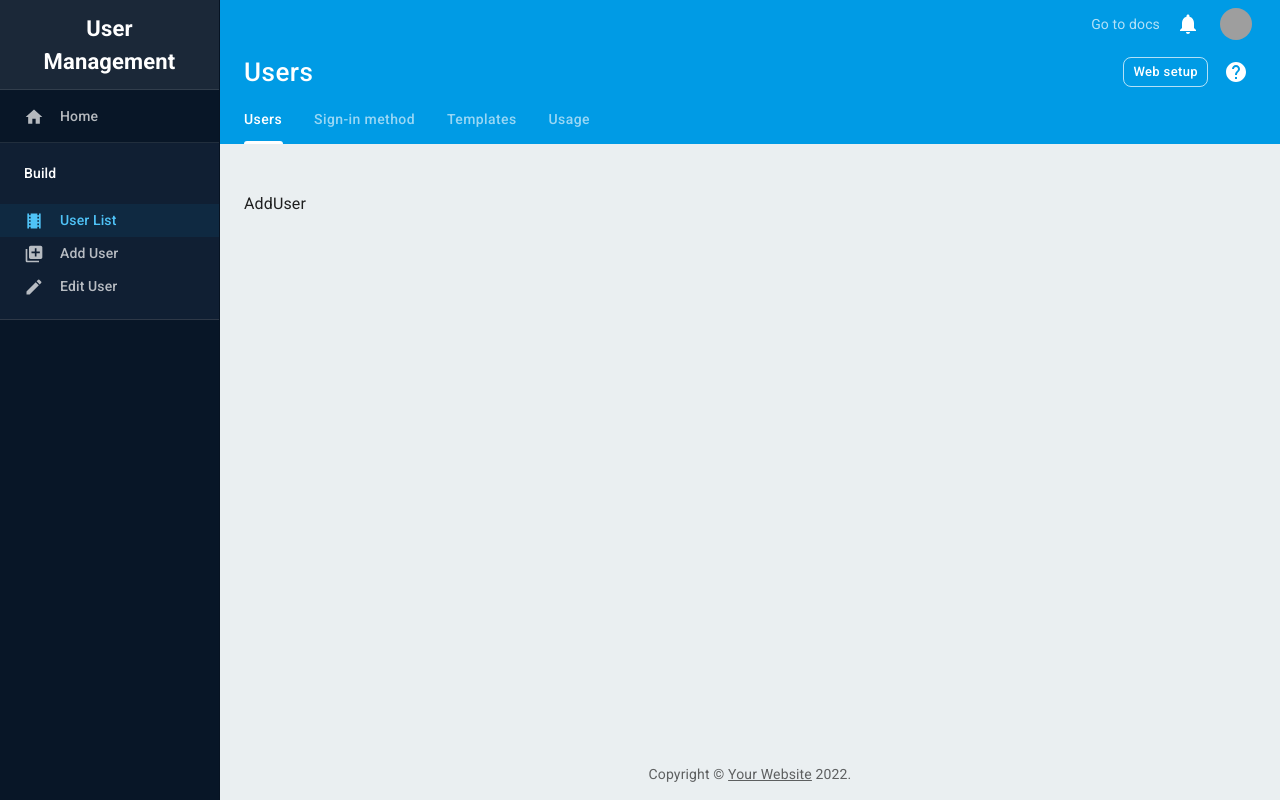
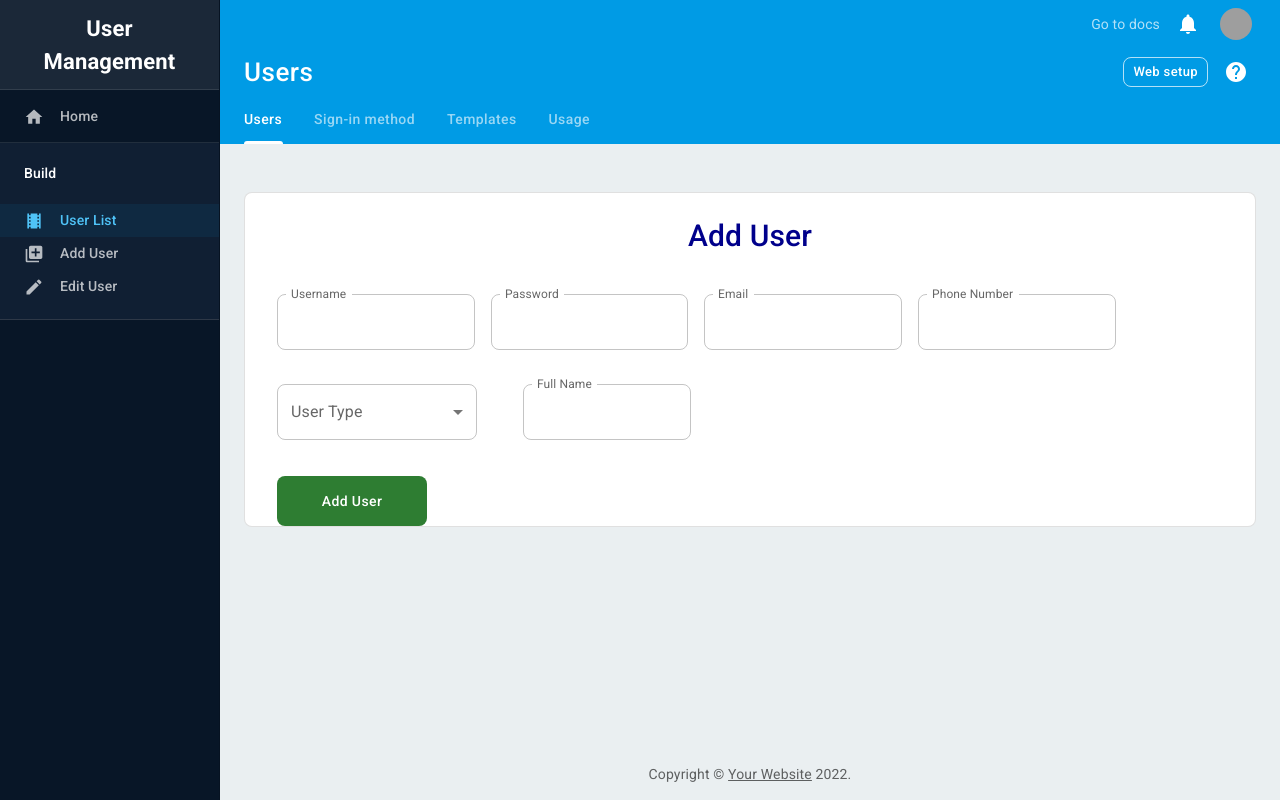
Before and after one commit to StevenTranX/BC27-TranTrongTin-booking-site-admin, a React (Create React App) app: page /admin/user/admin/addUser in a window 1280 px wide. Built offline with nearby package versions, Linux system fonts and the light colour scheme; grey boxes are pictures that could not be loaded.

Commit message:
add user successfully

```diff
--- a/src/App.js
+++ b/src/App.js
@@ -10,7 +10,7 @@ import Login from './Modules/Authentication/Components/Login/Login';
 import Register from './Modules/Authentication/Components/Register/Register';
 import AddUser from './Modules/Home/components/UserManagement/components/Content/AddUser';
 import EditUser from './Modules/Home/components/UserManagement/components/Content/EditUser';
-import UserContent from './Modules/Home/components/UserManagement/components/Content/UserContent'
+import UserContent from './Modules/Home/components/UserManagement/components/Content/UserContent';
 
 function App() {
   const [selectedDate, setSelectedDate] = useState(null);
@@ -20,11 +20,11 @@ function App() {
   return (
     <>
       <Routes>
-        <Route path = "/" element = {<Login/>}/>
+        <Route path="/" element={<Login />} />
         <Route path="/admin" element={<MovieManagement />}>
           <Route index element={<Content />} />
-          <Route path="admin/addMovie" element={<AddMovie />} />
-          <Route path="admin/updateMovie/:movieID" element={<EditMovie />} />
+          <Route path="/admin/addMovie" element={<AddMovie />} />
+          <Route path="/admin/updateMovie/:movieID" element={<EditMovie />} />
         </Route>
         <Route path="/admin/user" element={<UserManagement />}>
           <Route index element={<UserContent />} />
--- a/src/Modules/Home/components/MovieManagement/components/Content/AddMovie.jsx
+++ b/src/Modules/Home/components/MovieManagement/components/Content/AddMovie.jsx
@@ -164,7 +164,7 @@ const AddMovie = () => {
                       sx={{ width: '100px' }}
                       color="secondary"
                       inputFormat="DD/MM/YYYY"
-                      label="Request Date"
+                      label="Day Showing"
                       onChange={(event) => {
                         handleChangeDate(event);
                         onChange(event);
--- a/src/Modules/Home/components/UserManagement/components/Content/AddUser.jsx
+++ b/src/Modules/Home/components/UserManagement/components/Content/AddUser.jsx
@@ -1,9 +1,209 @@
-import React from 'react'
+import React, { useEffect } from 'react';
 
+import { TextField } from '@mui/material';
+
+import { Grid, Paper } from '@mui/material';
+import Box from '@mui/material/Box';
+import InputLabel from '@mui/material/InputLabel';
+import MenuItem from '@mui/material/MenuItem';
+import FormControl from '@mui/material/FormControl';
+import Select from '@mui/material/Select';
+
+import { useState } from 'react';
+import { useForm, Controller } from 'react-hook-form';
+// SWITCH
+import { styled } from '@mui/material/styles';
+import FormControlLabel from '@mui/material/FormControlLabel';
+import Switch from '@mui/material/Switch';
+import Button from '@mui/material/Button';
+import { AdapterMoment } from '@mui/x-date-pickers/AdapterMoment';
+// redux
+import { useDispatch } from 'react-redux';
+import { addUser } from '../../../../slices/userSlice';
+import { useNavigate } from 'react-router-dom';
+
+const IOSSwitch = styled((props) => (
+  <Switch focusVisibleClassName=".Mui-focusVisible" disableRipple {...props} />
+))(({ theme }) => ({
+  width: 42,
+  height: 26,
+  padding: 0,
+  '& .MuiSwitch-switchBase': {
+    padding: 0,
+    margin: 2,
+    transitionDuration: '300ms',
+    '&.Mui-checked': {
+      transform: 'translateX(16px)',
+      color: '#fff',
+      '& + .MuiSwitch-track': {
+        backgroundColor: theme.palette.mode === 'dark' ? '#2ECA45' : '#65C466',
+        opacity: 1,
+        border: 0,
+      },
+      '&.Mui-disabled + .MuiSwitch-track': {
+        opacity: 0.5,
+      },
+    },
+    '&.Mui-focusVisible .MuiSwitch-thumb': {
+      color: '#33cf4d',
+      border: '6px solid #fff',
+    },
+    '&.Mui-disabled .MuiSwitch-thumb': {
+      color:
+        theme.palette.mode === 'light'
+          ? theme.palette.grey[100]
+          : theme.palette.grey[600],
+    },
+    '&.Mui-disabled + .MuiSwitch-track': {
+      opacity: theme.palette.mode === 'light' ? 0.7 : 0.3,
+    },
+  },
+  '& .MuiSwitch-thumb': {
+    boxSizing: 'border-box',
+    width: 22,
+    height: 22,
+  },
+  '& .MuiSwitch-track': {
+    borderRadius: 26 / 2,
+    backgroundColor: theme.palette.mode === 'light' ? '#E9E9EA' : '#39393D',
+    opacity: 1,
+    transition: theme.transitions.create(['background-color'], {
+      duration: 500,
+    }),
+  },
+}));
 const AddUser = () => {
+  const navigate = useNavigate();
+  const dispatch = useDispatch();
+  const { register, control, handleSubmit, setValue } = useForm({
+    defaultValue: {
+      taiKhoan: '',
+      matKhau: '',
+      email: '',
+      soDt: '',
+      maLoaiNguoiDung: '',
+      hoTen: '',
+      maNhom: 'GP01',
+    },
+  });
+
+  const onSubmit = async (value) => {
+    console.log(value);
+    await dispatch(addUser({ ...value, maNhom: 'GP01' }));
+    navigate('/admin/user');
+  };
+  const handleSelect = (evt) => {
+    setUserType(evt.target.value);
+    setValue('maLoaiNguoiDung', evt.target.value);
+  };
+  const [userType, setUserType] = useState('');
+
   return (
-    <div>AddUser</div>
-  )
-}
+    <div>
+      <form onSubmit={handleSubmit(onSubmit)}>
+        <Paper variant="outlined">
+          <h1
+            style={{
+              fontWeight: 500,
+              fontSize: '30px',
+              textAlign: 'center',
+              color: 'darkblue',
+            }}
+          >
+            Add User
+          </h1>
+          <Grid container spacing={2} sx={{ margin: 2 }}>
+            <Grid item xs={12} md={2.5} sx={{ marginBottom: '10px' }}>
+              <TextField
+                xs={{ width: '200px' }}
+                color="secondary"
+                id="outlined-basic"
+                label="Username"
+                variant="outlined"
+                {...register('taiKhoan')}
+              />
+            </Grid>
+            <Grid item xs={12} md={2.5}>
+              <TextField
+                type="password"
+                color="secondary"
+                id="outlined-basic"
+                label="Password"
+                variant="outlined"
+                {...register('matKhau')}
+              />{' '}
+            </Grid>
+            <Grid item xs={12} md={2.5}>
+              <TextField
+                type="email"
+                color="secondary"
+                id="outlined-basic"
+                label="Email"
+                variant="outlined"
+                {...register('email')}
+              />{' '}
+            </Grid>
+            <Grid item xs={12} md={2.5}>
+              <TextField
+                type="number"
+                color="secondary"
+                id="outlined-basic"
+                label="Phone Number"
+                variant="outlined"
+                {...register('soDt')}
+              />
+            </Grid>
+            <Grid>
+              <Box
+                sx={{ minWidth: 120, marginTop: '24px', marginLeft: '16px' }}
+              >
+                <FormControl sx={{ width: '200px' }}>
+                  <InputLabel id="demo-simple-select-label">
+                    User Type
+                  </InputLabel>
+                  <Select
+                    labelId="demo-simple-select-label"
+                    id="demo-simple-select"
+                    label="User Type"
+                    value={userType}
+                    {...register('maLoaiNguoiDung')}
+                    onChange={handleSelect}
+                  >
+                    <MenuItem value="khachHang">Customer</MenuItem>
+                    <MenuItem value="quanTri">Administrator</MenuItem>
+                  </Select>
+                </FormControl>
+              </Box>
+            </Grid>
+            <Grid item xs={10} md={2.5}>
+              <TextField
+                sx={{ marginLeft: '30px', marginTop: '8px' }}
+                color="secondary"
+                id="outlined-basic"
+                label="Full Name"
+                variant="outlined"
+                {...register('hoTen')}
+              />
+            </Grid>
+          </Grid>
+          <Button
+            sx={{
+              width: '150px',
+              mx: 4,
+              height: '50px',
+              marginTop: '20px',
+              marginRight: '50px',
+            }}
+            color="success"
+            type="submit"
+            variant="contained"
+          >
+            Add User
+          </Button>
+        </Paper>
+      </form>
+    </div>
+  );
+};
 
-export default AddUser
+export default AddUser;
--- a/src/Modules/Home/components/UserManagement/components/Content/EditUser.jsx
+++ /dev/null
@@ -1,9 +0,0 @@
-import React from 'react'
-
-const EditUser = () => {
-  return (
-    <div>EditUser</div>
-  )
-}
-
-export default EditUser
--- a/src/Modules/Home/slices/userSlice.js
+++ b/src/Modules/Home/slices/userSlice.js
@@ -1,18 +1,32 @@
-
 import { createSlice, createAsyncThunk } from '@reduxjs/toolkit';
 import userAPI from '../../../apis/userAPI';
 
 const initialState = {
   users: [],
-  selectedUser : null,
+  selectedUser: null,
 };
 export const getUsers = createAsyncThunk(
   'UserManagement/getUser',
   async (_, { rejectWithValue }) => {
     try {
-        const  {data}  = await userAPI.getUsers();
-        return data.content
+      const { data } = await userAPI.getUsers();
+      return data.content;
     } catch (error) {
+      console.log(error);
+      return rejectWithValue(error.response.data.content);
+    }
+  }
+);
+export const addUser = createAsyncThunk(
+  'UserManagement/addUser',
+  async (user, { rejectWithValue, dispatch }) => {
+    try {
+      await userAPI.addUser(user);
+      console.log(user);
+      dispatch(getUsers());
+      alert('Add User SuccessFully');
+    } catch (error) {
+      alert('Add User Failed');
       console.log(error);
       return rejectWithValue(error.response.data.content);
     }
@@ -28,7 +42,6 @@ export const getUsers = createAsyncThunk(
       state.users = action.payload;
       state.isLoading = false;
     });
-
-  }
+  },
 });
 export default userSlice.reducer;
--- a/src/apis/userAPI.js
+++ b/src/apis/userAPI.js
@@ -7,20 +7,9 @@ const userAPI = {
       },
     });
   },
-//   addUser: (movie) => {
-//     const formData = new FormData();
-//     for (let key in movie) {
-//       formData.append(key, movie[key]);
-//     }
-//     formData.append('maNhom', 'GP01');
-//     console.log(formData);
-//     return axiosClient.post('QuanLyPhim/ThemPhimUploadHinh', formData);
-//   },
-//   deleteMovies: (movieID) => {
-//     return axiosClient.delete(`QuanLyPhim/XoaPhim?MaPhim=${movieID}`);
-//   },
-//   getMovieData : (movieID) => {
-//     return axiosClient.get(`QuanLyPhim/LayThongTinPhim?MaPhim=${movieID}`)
-//   }
+  addUser: (user) => {
+    console.log(user);
+    return axiosClient.post('QuanLyNguoiDung/ThemNguoiDung', user);
+  },
 };
 export default userAPI;
```
Also changed, not shown: src/Modules/Home/components/UserManagement/components/Content/UserContent.jsx (+70 -79 lines). Lines whose indentation alone changed are shown as unchanged.
